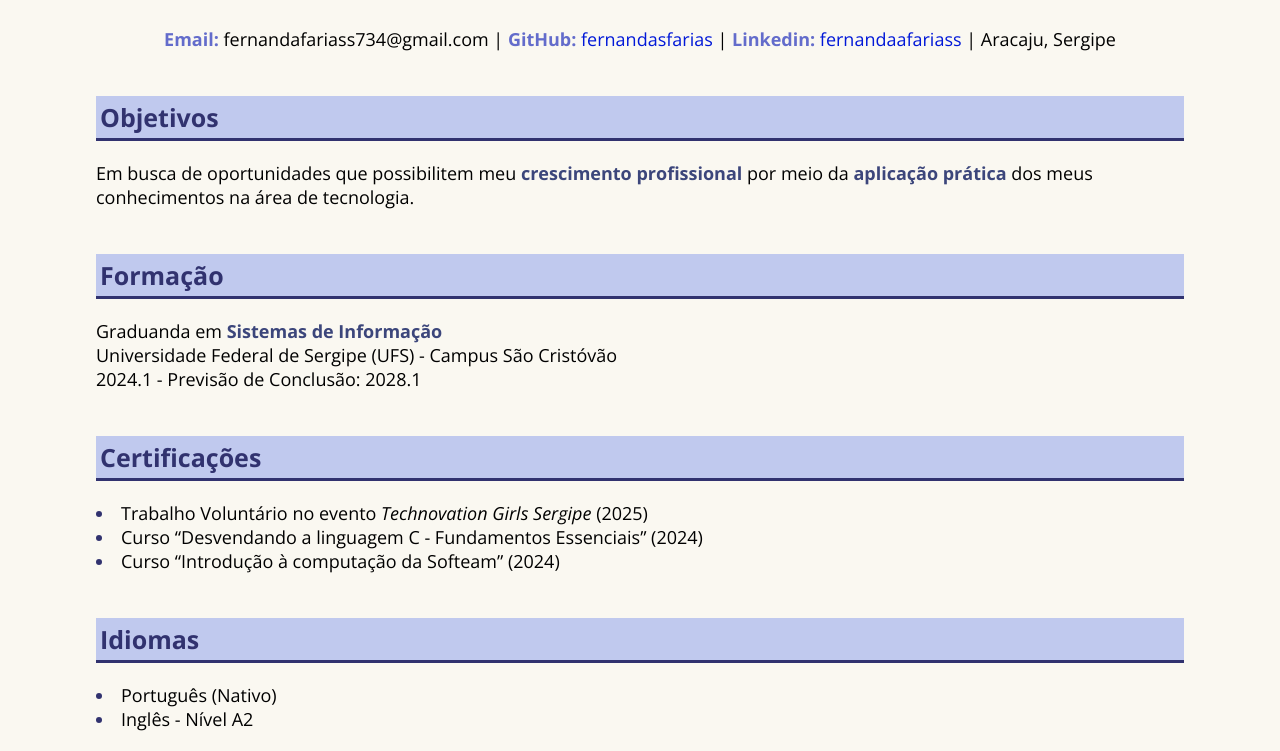
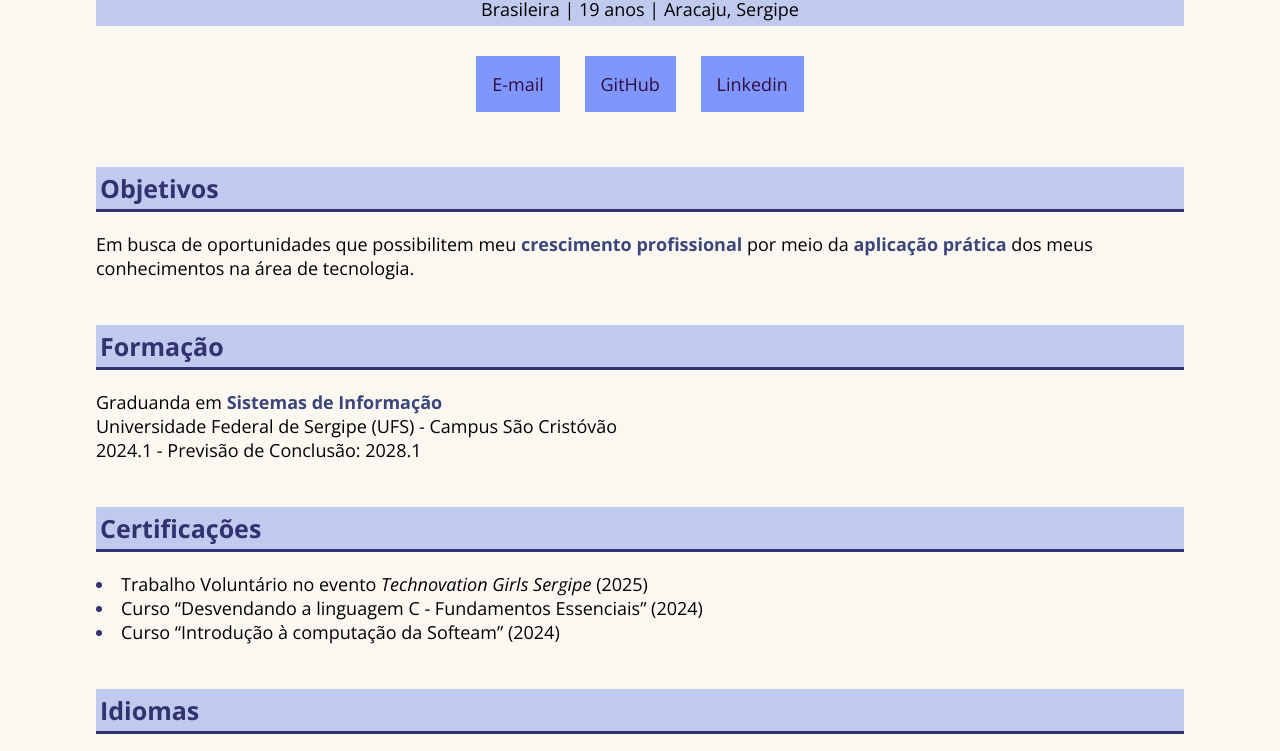
Before and after one commit to fernandasfarias/curriculo_desafio_1, a plain HTML site: page index.html in a window 1280 px wide. Shown: the part 95-846 px from the top of the page. Drawn offline with nearby package versions, Linux system fonts and the light colour scheme.

Commit message:
new_version

```diff
--- a/index.html
+++ b/index.html
@@ -9,8 +9,13 @@
 <body>
     <main>
         <section class="apresentacao">
-            <h1>Fernanda S. Farias</h1>
-            <p><strong><span style="color: #636CCB">Email:</span></strong> fernandafariass734@gmail.com | <strong><span style="color: #636CCB">GitHub: </span></strong><a href="https://github.com/fernandasfarias">fernandasfarias</a> | <strong><span style="color: #636CCB">Linkedin: </span></strong> <a href="https://www.linkedin.com/in/fernandaafariass">fernandaafariass</a> | Aracaju, Sergipe</p>
+            <h1>Fernanda Silva Farias</h1>
+            <p>Brasileira | 19 anos | Aracaju, Sergipe</p>
+            <ul class="menu">
+                <li><a href="mailto:fernandafariass734@gmail.com">E-mail</a></li>
+                <li><a href="https://github.com/fernandasfarias">GitHub</a></li>
+                <li><a href="https://www.linkedin.com/in/fernandaafariass">Linkedin</a></li>
+            </ul>
         </section>
         <section>
             <h2>Objetivos</h2>
--- a/style.css
+++ b/style.css
@@ -42,9 +42,11 @@ a:active{
 }
 
 .apresentacao p{
-    margin-top: 35px;
+    background-color: #C0C9EE;
+    margin-top: 0px;
     font-size: 18px;
     text-align: center;
+    padding: 5px;
 }
 
 h2{
@@ -73,3 +75,26 @@ ul li::marker{
 .projetos ul li{
     margin-bottom: 20px;
 }
+
+.menu{
+    text-align: center;
+}
+
+.menu li{
+    list-style-type: none;
+    background-color: #7f96ff;
+    margin: 10px;
+    display: inline-block;
+    padding: 0;
+}
+
+.menu a{
+    display: inline-block;
+    padding: 16px;
+    color: #320E3B;
+}
+
+.menu a:hover{
+    background-color: #320E3B;
+    color: white;
+}
```
Also changed, not shown: 1 other file.
